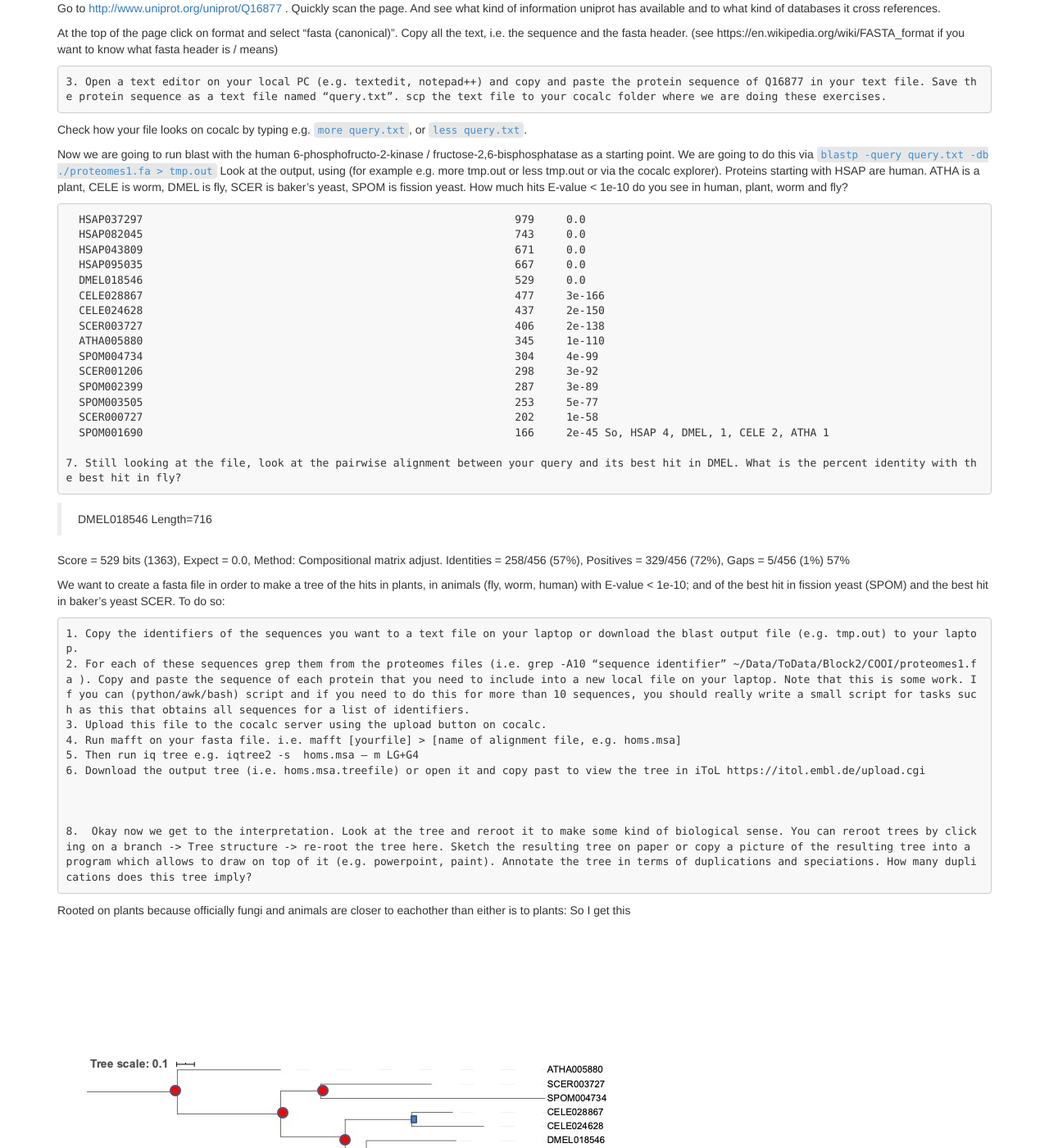
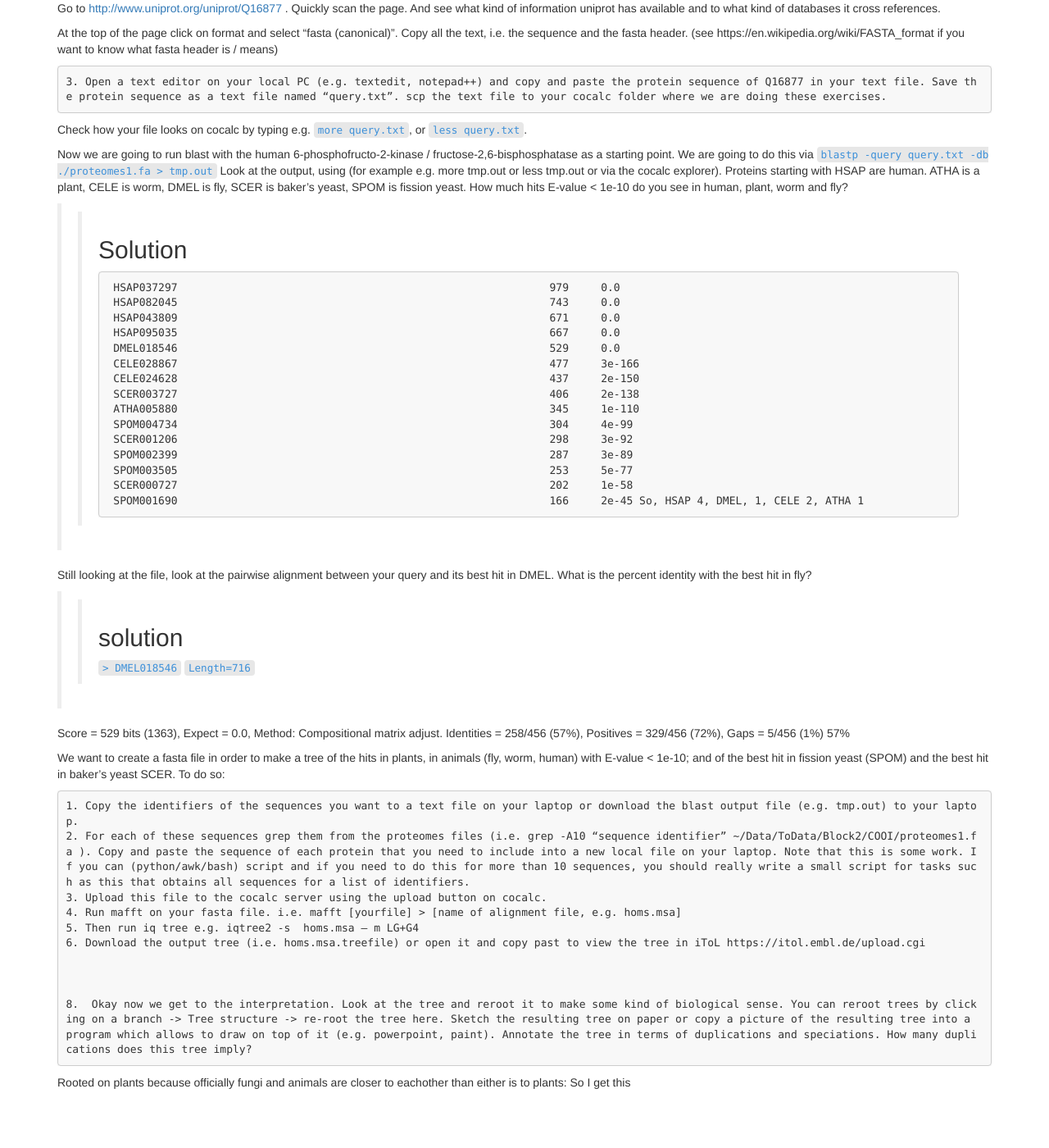
Before and after one commit to TeamMGE/GenomeBioinformaticsCourse, a Jekyll site: the page built from _episodes/40-COOI.md, in a window 1280 px wide and 1400 px high, scrolled down 539 px. Shown: the whole window at 82% size. Built offline with Jekyll 4.4.1, drawn with Linux system fonts in a browser that asks for light colours.

Commit message:
Update 40-COOI.md

```diff
--- a/_episodes/40-COOI.md
+++ b/_episodes/40-COOI.md
@@ -31,28 +31,29 @@ Check how your file looks on cocalc by typing e.g. `more query.txt`, or `less qu
 Now we are going to run blast with the human 6-phosphofructo-2-kinase / fructose-2,6-bisphosphatase  as a starting point. We are going to do this via `blastp -query query.txt -db ./proteomes1.fa > tmp.out`
 Look at the output, using (for example e.g. more tmp.out or less tmp.out or via the cocalc explorer). Proteins starting with HSAP are human. ATHA is a plant, CELE is worm, DMEL is fly, SCER is baker’s yeast, SPOM is fission yeast. How much hits E-value < 1e-10 do you see in human, plant, worm and fly?
 
+>> ## Solution
+>>      HSAP037297                                                          979     0.0
+>>      HSAP082045                                                          743     0.0
+>>      HSAP043809                                                          671     0.0
+>>      HSAP095035                                                          667     0.0
+>>      DMEL018546                                                          529     0.0
+>>      CELE028867                                                          477     3e-166
+>>      CELE024628                                                          437     2e-150
+>>      SCER003727                                                          406     2e-138
+>>      ATHA005880                                                          345     1e-110
+>>      SPOM004734                                                          304     4e-99
+>>      SCER001206                                                          298     3e-92
+>>      SPOM002399                                                          287     3e-89
+>>      SPOM003505                                                          253     5e-77
+>>      SCER000727                                                          202     1e-58
+>>      SPOM001690                                                          166     2e-45
+>>So, HSAP 4, DMEL, 1, CELE 2, ATHA 1
 
-      HSAP037297                                                          979     0.0
-      HSAP082045                                                          743     0.0
-      HSAP043809                                                          671     0.0
-      HSAP095035                                                          667     0.0
-      DMEL018546                                                          529     0.0
-      CELE028867                                                          477     3e-166
-      CELE024628                                                          437     2e-150
-      SCER003727                                                          406     2e-138
-      ATHA005880                                                          345     1e-110
-      SPOM004734                                                          304     4e-99
-      SCER001206                                                          298     3e-92
-      SPOM002399                                                          287     3e-89
-      SPOM003505                                                          253     5e-77
-      SCER000727                                                          202     1e-58
-      SPOM001690                                                          166     2e-45
-So, HSAP 4, DMEL, 1, CELE 2, ATHA 1
+Still looking at the file, look at the pairwise alignment between your query and its best hit in DMEL. What is the percent identity with the best hit in fly?
 
-    7. Still looking at the file, look at the pairwise alignment between your query and its best hit in DMEL. What is the percent identity with the best hit in fly?
-
-> DMEL018546
-Length=716
+>> ## solution
+>>`> DMEL018546`
+>> `Length=716`
 
  Score = 529 bits (1363),  Expect = 0.0, Method: Compositional matrix adjust.
  Identities = 258/456 (57%), Positives = 329/456 (72%), Gaps = 5/456 (1%)
```
